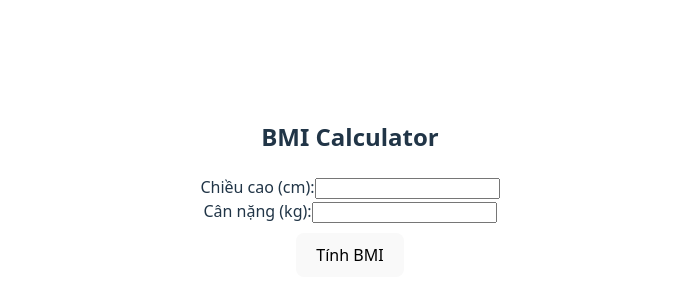
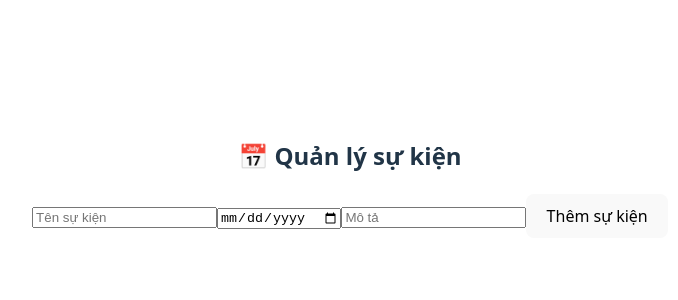
Before and after one commit to tthtung/PTGDUD_DHKTPM18A_REACTJS_TUAN_10, a React (Vite) app: page / in a window 1280 px wide. Shown: the part 212-512 px from the top of the page, without its empty margins (290-968 px from the left). Built offline with nearby package versions, Linux system fonts and the light colour scheme.

Commit message:
Finish 9. Quản lý sự kiện (Event Management)

```diff
--- a/src/App.jsx
+++ b/src/App.jsx
@@ -12,6 +12,7 @@ import Auth from "./components/Auth";
 import Users from "./components/Users";
 import Counter from "./components/Counter";
 import BMICalculator from "./components/BMICalculator";
+import EventManager from "./components/EventManager";
 
 function App() {
   return (
@@ -30,7 +31,8 @@ function App() {
         {/* <Auth /> */}
         {/* <Users /> */}
         {/* <Counter /> */}
-        <BMICalculator />
+        {/* <BMICalculator /> */}
+        <EventManager />
       </Provider>
     </>
   );
--- /dev/null
+++ b/src/components/EventManager.jsx
@@ -0,0 +1,77 @@
+import React, { useState } from "react";
+import { useDispatch, useSelector } from "react-redux";
+import { addEvent, editEvent, deleteEvent } from "../components/redux_toolkit/eventSlice";
+
+export default function EventManager() {
+  const dispatch = useDispatch();
+  const events = useSelector((state) => state.events.events);
+
+  const [form, setForm] = useState({ title: "", date: "", description: "" });
+  const [editingId, setEditingId] = useState(null);
+
+  const handleSubmit = () => {
+    if (!form.title || !form.date) return;
+
+    if (editingId) {
+      dispatch(editEvent({ id: editingId, ...form }));
+    } else {
+      dispatch(addEvent(form));
+    }
+
+    setForm({ title: "", date: "", description: "" });
+    setEditingId(null);
+  };
+
+  const handleEdit = (event) => {
+    setForm({
+      title: event.title,
+      date: event.date,
+      description: event.description,
+    });
+    setEditingId(event.id);
+  };
+
+  return (
+    <div style={{ padding: 20 }}>
+      <h2>📅 Quản lý sự kiện</h2>
+
+      <input
+        type="text"
+        placeholder="Tên sự kiện"
+        value={form.title}
+        onChange={(e) => setForm({ ...form, title: e.target.value })}
+      />
+      <input
+        type="date"
+        value={form.date}
+        onChange={(e) => setForm({ ...form, date: e.target.value })}
+      />
+      <input
+        type="text"
+        placeholder="Mô tả"
+        value={form.description}
+        onChange={(e) => setForm({ ...form, description: e.target.value })}
+      />
+      <button onClick={handleSubmit}>
+        {editingId ? "Cập nhật" : "Thêm sự kiện"}
+      </button>
+
+      <ul style={{ marginTop: 20 }}>
+        {events.map((e) => (
+          <li key={e.id}>
+            <strong>{e.title}</strong> ({e.date}) - {e.description}
+            <button onClick={() => handleEdit(e)} style={{ marginLeft: 10 }}>
+              ✏️
+            </button>
+            <button
+              onClick={() => dispatch(deleteEvent(e.id))}
+              style={{ marginLeft: 5 }}
+            >
+              ❌
+            </button>
+          </li>
+        ))}
+      </ul>
+    </div>
+  );
+}
--- /dev/null
+++ b/src/components/redux_toolkit/eventSlice.jsx
@@ -0,0 +1,31 @@
+import { createSlice } from "@reduxjs/toolkit";
+
+let nextId = 1;
+
+const eventSlice = createSlice({
+  name: "events",
+  initialState: {
+    events: [],
+  },
+  reducers: {
+    addEvent: (state, action) => {
+      const newEvent = { id: nextId++, ...action.payload };
+      state.events.push(newEvent);
+    },
+    editEvent: (state, action) => {
+      const { id, title, date, description } = action.payload;
+      const event = state.events.find((e) => e.id === id);
+      if (event) {
+        event.title = title;
+        event.date = date;
+        event.description = description;
+      }
+    },
+    deleteEvent: (state, action) => {
+      state.events = state.events.filter((e) => e.id !== action.payload);
+    },
+  },
+});
+
+export const { addEvent, editEvent, deleteEvent } = eventSlice.actions;
+export default eventSlice.reducer;
--- a/src/components/redux_toolkit/store.jsx
+++ b/src/components/redux_toolkit/store.jsx
@@ -7,6 +7,7 @@ import authReducer from "./authSlice";
 import usersReducer from "./usersSlice";
 import counterSliceAd from "./counterSlideAd";
 import bmiReducer from "./bmiSlice";
+import eventReducer from "./eventSlice";
 
 const store = configureStore({
   reducer: {
@@ -18,6 +19,7 @@ const store = configureStore({
     users: usersReducer,
     counterSliceAd: counterSliceAd,
     bmi: bmiReducer,
+    events: eventReducer,
   },
 });
 
```
Also changed, not shown: minhchung/9. Quản lý sự kiện (Event Management).png (added).
